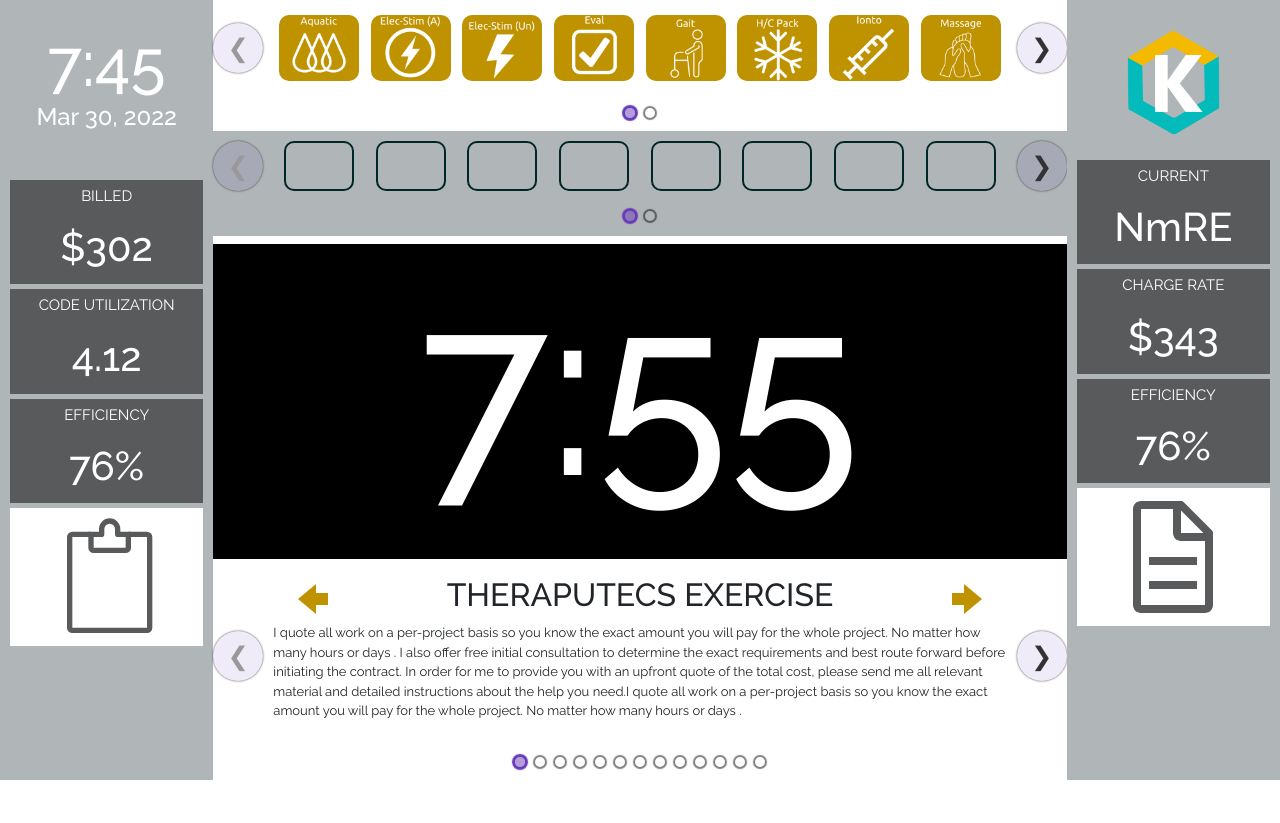
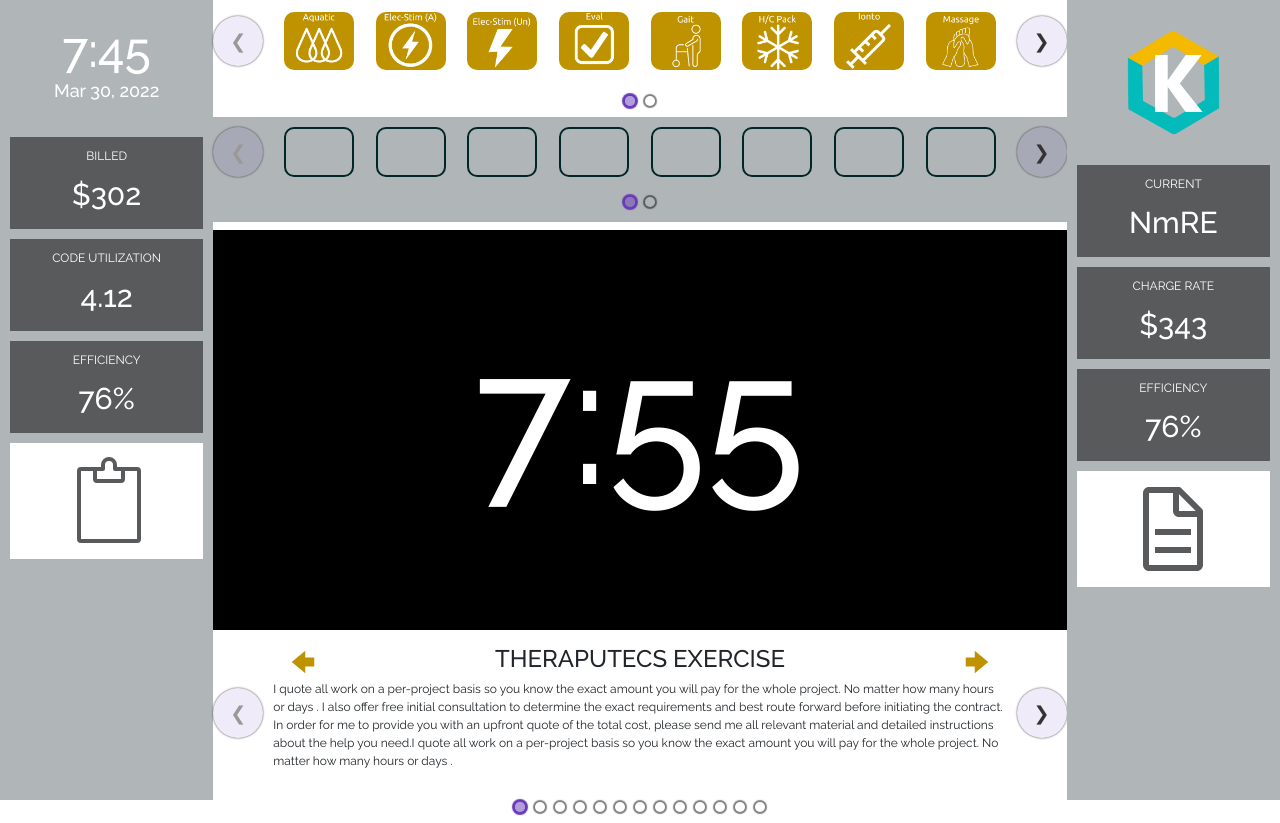
Before and after one commit to Muhammad-Afzaal786/klar, a React (Create React App) app: page /select in a window 1280 px wide. Before the commit the page ends 800 px from the top, so only its background shows below. Built offline with nearby package versions, Linux system fonts and the light colour scheme.

Commit message:
All changes

```diff
--- a/src/App.js
+++ b/src/App.js
@@ -1,5 +1,6 @@
 import React from "react";
 import Routes from "./routes";
+import './components/index.css'
 function App() {
  return (
   <div className="App">
--- a/src/components/TherapySlider.jsx
+++ b/src/components/TherapySlider.jsx
@@ -21,7 +21,7 @@ function TherapySlider() {
         <h2 className="text-center">{val.title}</h2>
         <GoArrowRight style={{fontSize:"3rem", color:"#BF9200"}}/>
        </div>
-       <p style={{fontSize:"13px"}}>{val.para}</p>
+       <p className="paraTexts">{val.para}</p>
       </div>
      );
     })}
--- /dev/null
+++ b/src/components/index.css
@@ -0,0 +1,41 @@
+*{
+    margin: 0px;
+    padding: 0px;
+    box-sizing: border-box;
+
+}
+@media (max-width:576px) {
+.App{
+    display: none;
+}
+ }
+ @media (min-width:768px) {
+    html{
+        font-size: 9px;
+    }
+     }
+     @media (min-width:992px) {
+        html{
+            font-size: 15px;
+        }
+         }
+         @media (min-width:1024px) {
+            html{
+                font-size: 15px;
+            }
+             }
+         @media (min-width:1200px) {
+            html{
+                font-size: 12px;
+            }
+        }
+            @media (min-width:1400px) {
+                html{
+                    font-size: 16px;
+                }
+             }
+             @media (min-width:1800px) {
+                html{
+                    font-size: 37px;
+                }
+                 }
--- a/src/global.css
+++ b/src/global.css
@@ -7,6 +7,9 @@
  padding: 0px;
  box-sizing: border-box;
  font-family: "Raleway", sans-serif;
+}
+.paraTexts{
+    font-size: 1rem;
 }
 .countrDiv {
  margin: 0px 15px;
@@ -79,7 +82,7 @@
  font-family: fontsName;
 }
 .boxtText p {
- font-size: 15px;
+ font-size: 1rem;
 }
 .cardsItems {
  margin-top: 3rem;
@@ -160,6 +163,7 @@
  background-color: #b0b5b7;
  color: white;
  padding: 10px;
+ height: 100vh !important;
 }
 .form__div {
  margin-top: 10rem !important;
@@ -178,7 +182,7 @@
 .main_input2 {
  outline: none;
  background-color: white;
- height: 60px;
+ height: 10vh;
 }
 .main_input:focus {
  border: none;
@@ -225,7 +229,7 @@
  align-items: center;
  margin-top: 0px;
  width: 100%;
- height: 315px;
+ height: 100vh;
  background-color: black;
  color: white;
  font-size: 10rem;
@@ -261,12 +265,14 @@
 .encounter__div {
  background-color: #e4e4e4;
  width: 100vw;
- height: 350px;
+ height:40vh;
  padding: 6px 0px;
  border-radius: 0px;
  border: none;
+ display: flex;
+ align-items: center;
 }
-.encounter__div2 {
+/* .encounter__div2 {
  display: flex;
  justify-content: center;
  align-items: center;
@@ -279,12 +285,13 @@
  border-radius: 5px;
  border: none;
  box-shadow: rgba(0, 0, 0, 0.24) 0px 3px 8px;
-}
+} */
 .encounter-row {
  display: flex;
  justify-content: center;
  align-content: space-between;
  flex-direction: column;
+ width: 100%;
 }
 .cont_div {
  padding: 15px 0px;
@@ -391,7 +398,15 @@
   padding: 2rem 2rem 0rem 2rem !important;
  }
 }
-@media (max-width: 768px) {
+@media (min-width: 480px) {
+    .colDiv4{
+        height: 100vh;
+    }
+    .boxtText{
+        margin: 10px 0px;
+    }
+}
+@media (min-width: 768px) {
  .box_div {
   width: 70px;
   height: 70px;
@@ -399,38 +414,58 @@
  .boxtText {
   background-color: #585a5c;
   text-align: center;
-  margin: 4px 0px;
-  padding: 5px;
+  margin: 15px 0px;
+  padding: 15px 0px;
  }
  .countDown_div {
-  height: 300px;
+  height: 50vh ;
   font-size: 5rem !important;
  }
  .time_d {
-  font-size: 1.7rem;
+  font-size: 1.7rem !;
  }
  .data_d {
-  font-size: 1rem;
+  font-size: 1rem !;
  }
  .emptyBox1 {
   display: none !important;
  }
+
+
 }
-@media (max-width: 1199.98px) {
- .progressiv_div {
-  padding: 8rem 2rem 0rem 2rem !important;
- }
- .countDown_div {
-  height: 470px;
-  font-size: 5rem !important;
- }
- .boxtText {
-  margin: 20px 0px;
-  padding: 10px 5px;
- }
+@media (min-width: 992px) {
+    .colDiv4{
+        height: 100vh;
+    }
+    .img_btn{
+        width: 25vw;
+    }
+}
+@media (min-width: 1024px) {
+    .colDiv4{
+        height: 100vh;
+    }
+    .img_btn{
+        width: 25vw;
+    }
+    .boxtText {
+        background-color: #585a5c;
+        text-align: center;
+        margin: 15px 0px;
+        padding: 15px 0px;
+       }
 }
 @media (min-width: 1200px) {
  .apointment_div {
   text-align: start;
  }
+ .img_btn{
+    width: 20vw;
 }
+.boxtText {
+    background-color: #585a5c;
+    text-align: center;
+    margin: 10px 0px;
+    padding: 10px 0px;
+   }
+}
```
